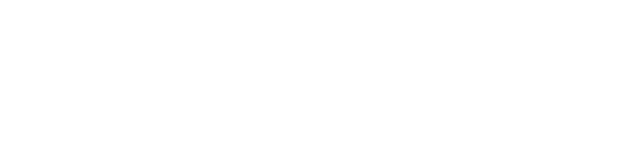
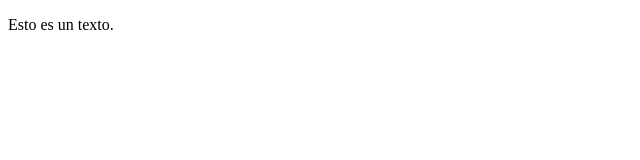
Before and after one commit to mnicolasb/prueba, a plain HTML site: page index.html in a window 1280 px wide. Shown: the whole page, without its empty margins (0-640 px from the left). Drawn offline with Linux system fonts and the light colour scheme.

Commit message:
He añadido un poco de texto.

```diff
--- a/index.html
+++ b/index.html
@@ -7,6 +7,8 @@
     <title>Ejemplo Commit en Visual Studio Code</title>
 </head>
 <body>
-
+    <div>
+        <p>Esto es un texto.</p>
+    </div>
 </body>
 </html>
```
